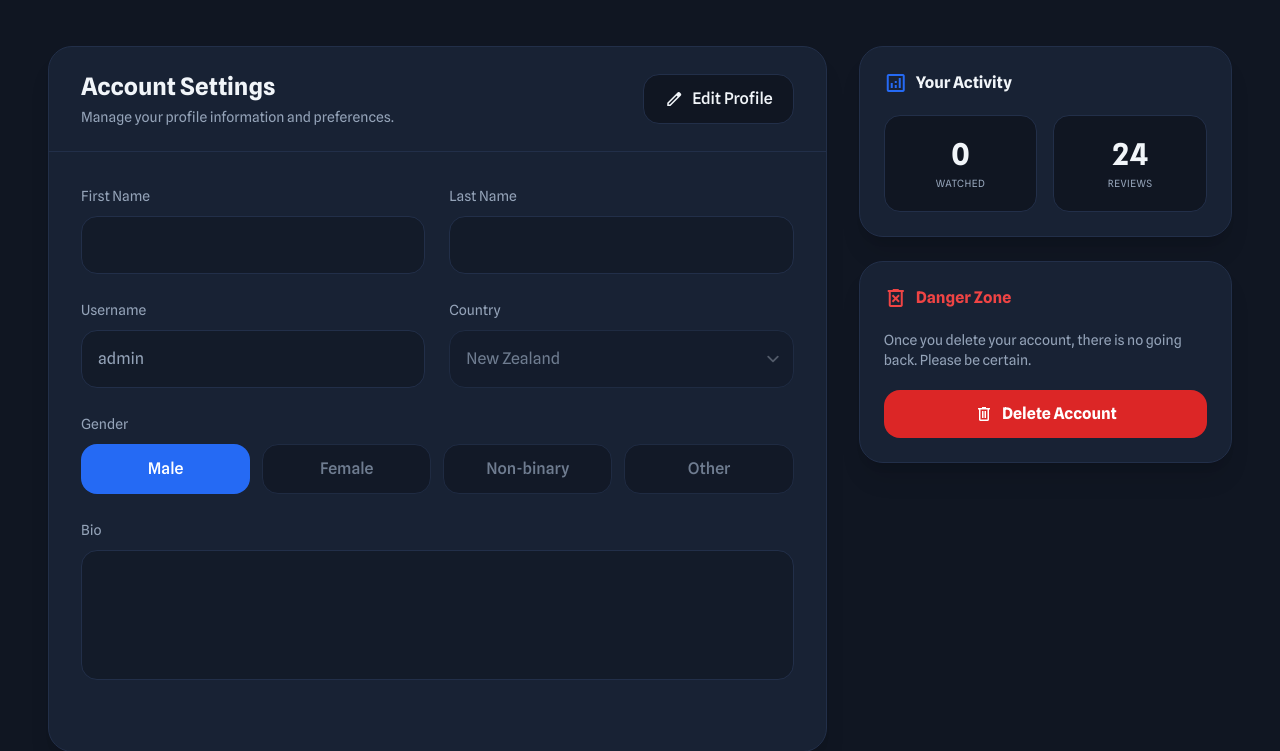
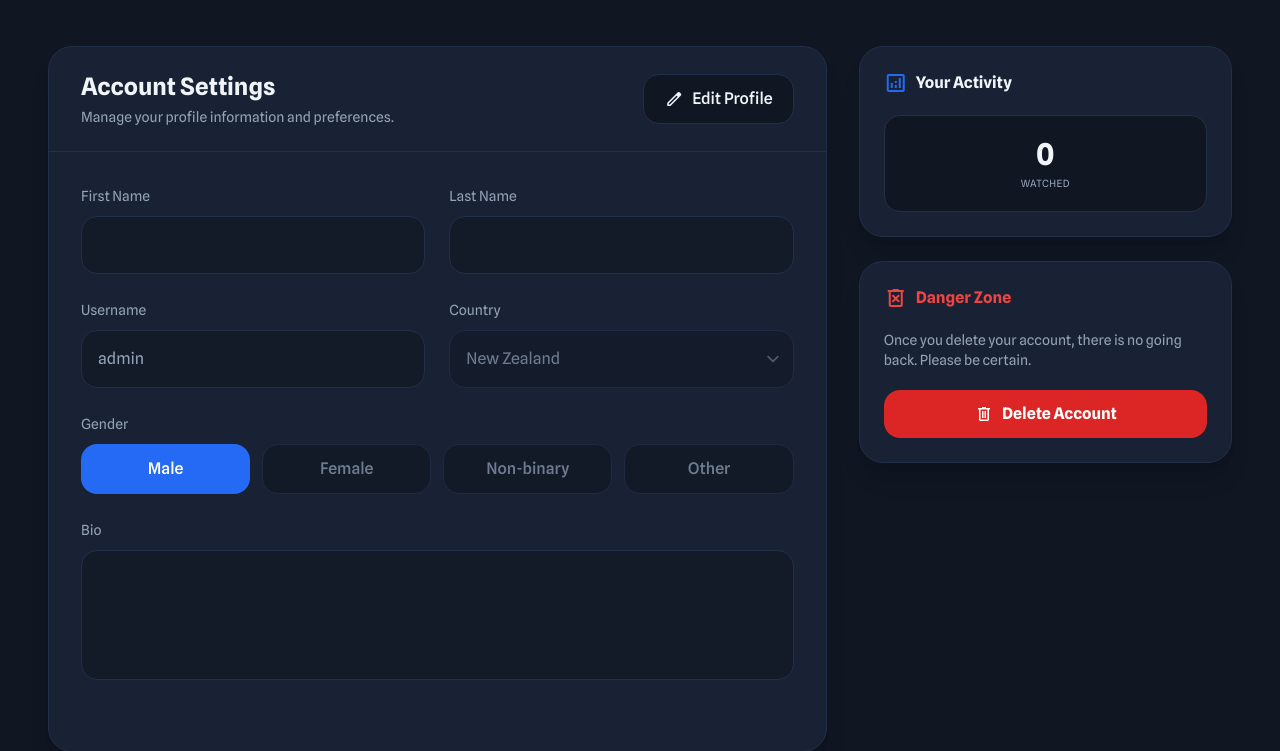
Before and after one commit to TralaleritosTralalas/SoftwareProject, a Django app: page /en/user_settings/ in a window 1280 px wide. Shown: the part 427-1178 px from the top of the page. Run offline with Django 5.2, Linux system fonts and the light colour scheme; a user stored in the database is signed in; data comes from the database, SQL or seed files in the repository; data that the repository does not hold is empty; some libraries are stand-ins or nearby versions.

Commit message:
refractor(headers): add titles and remove feature from user

```diff
--- a/app/templates/pages/direction_dashboard.html
+++ b/app/templates/pages/direction_dashboard.html
@@ -1,4 +1,5 @@
 {% extends "base/base.html" %}
+{% block title %}StreamSync {% trans "Direction Dashboard" %}{% endblock %}
 {% load i18n %}
 {% load static %}
 
--- a/app/templates/pages/home.html
+++ b/app/templates/pages/home.html
@@ -2,7 +2,7 @@
 {% load i18n %}
 {% load static %}
 
-{% block title %}StreamSync - Premium Streaming Aggregator{% endblock %}
+{% block title %}StreamSync {% trans "Home" %}{% endblock %}
 
 {% block extra_styles %}
     <style>
--- a/app/templates/pages/list_detail.html
+++ b/app/templates/pages/list_detail.html
@@ -1,7 +1,6 @@
 {% extends "base/base.html" %}
 {% load i18n %}
-
-{% block title %}{{ list_name }} · StreamSync{% endblock %}
+{% block title %}StreamSync {% trans "List Detail" %}{% endblock %}
 
 {% block extra_scripts %}
 {% load static %}
--- a/app/templates/pages/manager_dashboard.html
+++ b/app/templates/pages/manager_dashboard.html
@@ -1,4 +1,5 @@
 {% extends "base/base.html" %}
+{% block title %}StreamSync {% trans "Manager Dashboard" %}{% endblock %}
 {% load static %}
 {% load i18n %}
 
--- a/app/templates/pages/movies.html
+++ b/app/templates/pages/movies.html
@@ -1,4 +1,6 @@
 {% extends "base/base.html" %}
+{% block title %}StreamSync {% trans "Movies" %}
+{% endblock %}
 {% load i18n %}
 
 {% block content %}
--- a/app/templates/pages/search.html
+++ b/app/templates/pages/search.html
@@ -1,4 +1,5 @@
 {% extends "base/base.html" %}
+{% block title %}StreamSync {% trans "Search" %}{% endblock %}
 {% load static %}
 {% load i18n %}
 
--- a/app/templates/pages/series.html
+++ b/app/templates/pages/series.html
@@ -1,4 +1,5 @@
 {% extends "base/base.html" %}
+{% block title %}StreamSync {% trans "Series" %}{% endblock %}
 {% load i18n %}
 {% block content %}
 
--- a/app/templates/pages/user_settings.html
+++ b/app/templates/pages/user_settings.html
@@ -449,8 +449,6 @@
 
                     </h4>
 
-                    <div class="grid grid-cols-2 gap-4">
-
                     <div class="p-5 bg-background-dark rounded-2xl border border-outline-variant text-center">
 
                         <p class="text-3xl font-bold">
@@ -460,20 +458,6 @@
                         <p class="text-[10px] uppercase tracking-wider text-on-surface-variant mt-1">
                             {% trans "Watched" %}
                         </p>
-
-                        </div>
-
-                        <div class="p-5 bg-background-dark rounded-2xl border border-outline-variant text-center">
-
-                            <p class="text-3xl font-bold">
-                                24
-                            </p>
-
-                            <p class="text-[10px] uppercase tracking-wider text-on-surface-variant mt-1">
-                                {% trans "Reviews" %}
-                            </p>
-
-                        </div>
 
                     </div>
 
```
Lines whose indentation alone changed are shown as unchanged.
